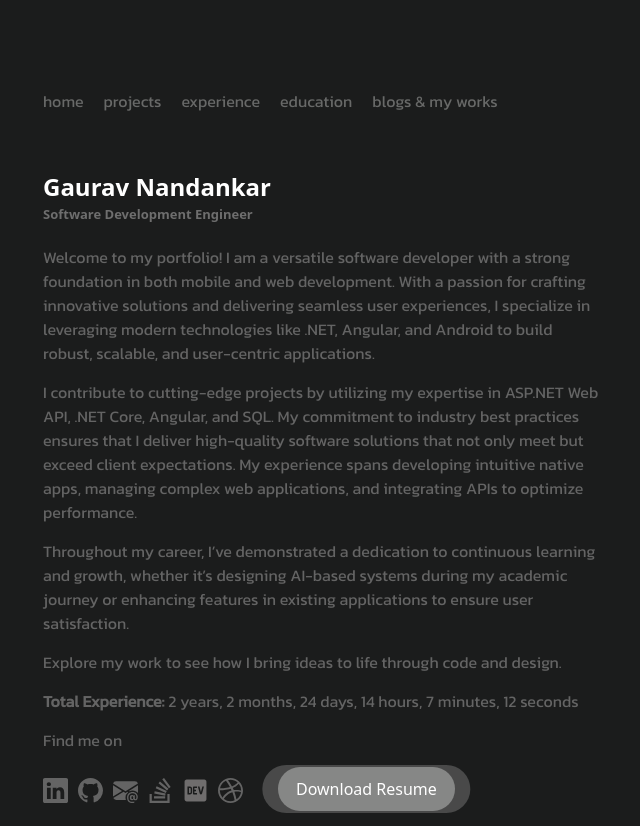
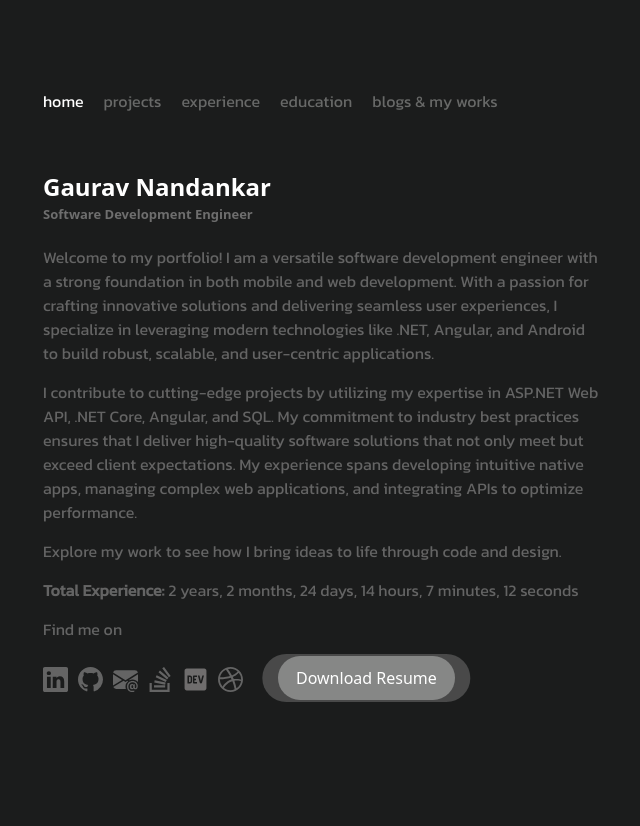
Before and after one commit to iamgauravn/gaurav-dev, an Angular app: page / in a window 1280 px wide. Shown: the whole page, without its empty margins (39-679 px from the left). After the commit the page ends 800 px from the top, so only its background shows below. Built offline with nearby package versions, Linux system fonts and the light colour scheme.

Commit message:
minor changes

```diff
--- a/src/app/nav/nav.component.css
+++ b/src/app/nav/nav.component.css
@@ -52,6 +52,10 @@
 
 #icons a:last-child {
     margin-right: 0;
+}
+
+.header a.active {
+    color: white;
 }
 
 /* Responsive styles */
--- a/src/app/nav/nav.component.html
+++ b/src/app/nav/nav.component.html
@@ -1,10 +1,9 @@
 <div class="container">
     <div class="header">
-        <a id="regular" (click)="openHome()" >home</a>
-        <a id="regular" (click)="openProjects()">projects</a>
-        <a id="regular" (click)="openExperience()">experience</a>
-        <a id="regular" (click)="openEducation()">education</a>
-        <a id="regular" (click)="openBlogs()">blogs & my works</a>
+        <a id="regular" (click)="openHome()" [ngClass]="{'active': isActive('/')}">home</a>
+        <a id="regular" (click)="openProjects()" [ngClass]="{'active': isActive('/projects')}">projects</a>
+        <a id="regular" (click)="openExperience()" [ngClass]="{'active': isActive('/experience')}">experience</a>
+        <a id="regular" (click)="openEducation()" [ngClass]="{'active': isActive('/education')}">education</a>
+        <a id="regular" (click)="openBlogs()" [ngClass]="{'active': isActive('/blogs')}">blogs & my works</a>
     </div>
-
 </div>
--- a/src/app/nav/nav.component.ts
+++ b/src/app/nav/nav.component.ts
@@ -1,5 +1,6 @@
 import { Component } from '@angular/core';
-import { Router } from '@angular/router';
+import { NavigationEnd, Router } from '@angular/router';
+import { filter } from 'rxjs/operators';
 
 @Component({
   selector: 'app-nav',
@@ -8,10 +9,19 @@ import { Router } from '@angular/router';
 })
 export class NavComponent {
 
-  constructor(private router : Router) {
+  currentRoute: string = '';
 
+  constructor(private router: Router) {}
+
+  ngOnInit() {
+    this.router.events.pipe(
+      filter(event => event instanceof NavigationEnd)
+    ).subscribe(event => {
+      const navigationEnd = event as NavigationEnd;
+      console.log('Current URL:', navigationEnd.urlAfterRedirects); // Debugging line
+      this.currentRoute = navigationEnd.urlAfterRedirects;
+    });
   }
-
 
   openHome() {
     this.router.navigate([''])
@@ -33,5 +43,9 @@ export class NavComponent {
     this.router.navigate(['blogs'])
   }
 
+  isActive(route: string): boolean {
+    console.log('Checking route:', route, 'Current route:', this.currentRoute); // Debugging line
+    return this.currentRoute === route;
+  }
 
 }
--- a/src/app/pages/blogs/blogs.component.html
+++ b/src/app/pages/blogs/blogs.component.html
@@ -4,8 +4,8 @@
         I regularly share insights and updates on various platforms. Here’s where you can find my contributions:
     </p>
     <div class="blogs-grid">
-        <div class="blog-item">
-            <a id="logo" (click)="open(1)" target="_blank">
+        <div class="blog-item" (click)="open(5)">
+            <a id="logo" target="_blank">
                 <div class="logo-container">
                     <svg width="100" height="100" xmlns="http://www.w3.org/2000/svg" viewBox="0 0 448 512">
                         <path fill="#6f6d6d" d="M120.1 208.3c-3.9-2.9-7.8-4.4-11.7-4.4H91v104.5h17.5c3.9 0 7.8-1.5 11.7-4.4 3.9-2.9 5.8-7.3 5.8-13.1v-69.7c0-5.8-2-10.2-5.8-13.1zM404.1 32H43.9C19.7 32 .1 51.6 0 75.8v360.4C.1 460.4 19.7 480 43.9 480h360.2c24.2 0 43.8-19.6 43.9-43.8V75.8c-.1-24.2-19.7-43.8-43.9-43.8zM154.2 291.2c0 18.8-11.6 47.3-48.4 47.3h-46.4V173h47.4c35.4 0 47.4 28.5 47.4 47.3l0 70.9zm100.7-88.7H201.6v38.4h32.6v29.6H201.6v38.4h53.3v29.6h-62.2c-11.2 .3-20.4-8.5-20.7-19.7V193.7c-.3-11.2 8.6-20.4 19.7-20.7h63.2l0 29.5zm103.6 115.3c-13.2 30.8-36.9 24.6-47.4 0l-38.5-144.8h32.6l29.7 113.7 29.6-113.7h32.6l-38.5 144.8z"/>
@@ -15,8 +15,8 @@
             </a>
             <p class="blog-description">Explore my blog posts on Dev for in-depth guides and tutorials on using various technologies effectively.</p>
         </div>
-        <div class="blog-item">
-            <a id="logo" (click)="open(6)" target="_blank">
+        <div class="blog-item" (click)="open(6)">
+            <a id="logo" target="_blank">
                 <div class="logo-container">
                     <svg xmlns="http://www.w3.org/2000/svg" width="100" height="100" fill="currentColor" class="bi bi-dribbble" viewBox="0 0 16 16">
                         <path fill-rule="evenodd" d="M8 0C3.584 0 0 3.584 0 8s3.584 8 8 8c4.408 0 8-3.584 8-8s-3.592-8-8-8m5.284 3.688a6.8 6.8 0 0 1 1.545 4.251c-.226-.043-2.482-.503-4.755-.217-.052-.112-.096-.234-.148-.355-.139-.33-.295-.668-.451-.99 2.516-1.023 3.662-2.498 3.81-2.69zM8 1.18c1.735 0 3.323.65 4.53 1.718-.122.174-1.155 1.553-3.584 2.464-1.12-2.056-2.36-3.74-2.551-4A7 7 0 0 1 8 1.18m-2.907.642A43 43 0 0 1 7.627 5.77c-3.193.85-6.013.833-6.317.833a6.87 6.87 0 0 1 3.783-4.78zM1.163 8.01V7.8c.295.01 3.61.053 7.02-.971.199.381.381.772.555 1.162l-.27.078c-3.522 1.137-5.396 4.243-5.553 4.504a6.82 6.82 0 0 1-1.752-4.564zM8 14.837a6.8 6.8 0 0 1-4.19-1.44c.12-.252 1.509-2.924 5.361-4.269.018-.009.026-.009.044-.017a28.3 28.3 0 0 1 1.457 5.18A6.7 6.7 0 0 1 8 14.837m3.81-1.171c-.07-.417-.435-2.412-1.328-4.868 2.143-.338 4.017.217 4.251.295a6.77 6.77 0 0 1-2.924 4.573z"/>
@@ -26,8 +26,8 @@
             </a>
             <p class="blog-description">Check out my UI designs and creative projects showcased on Dribbble. Explore my design portfolio and get inspired!</p>
         </div>
-        <div class="blog-item">
-            <a id="logo" (click)="open(4)" target="_blank">
+        <div class="blog-item" (click)="open(4)">
+            <a id="logo" target="_blank">
                 <div class="logo-container">
                     <svg xmlns="http://www.w3.org/2000/svg" width="100" height="100" fill="currentColor" class="bi bi-stack-overflow" viewBox="0 0 16 16">
                         <path d="M12.412 14.572V10.29h1.428V16H1v-5.71h1.428v4.282z"/>
--- a/src/app/pages/index-page/index-page.component.html
+++ b/src/app/pages/index-page/index-page.component.html
@@ -6,13 +6,10 @@
         <div class="description">
 
             <p id="regular">
-                Welcome to my portfolio! I am a versatile software developer with a strong foundation in both mobile and web development. With a passion for crafting innovative solutions and delivering seamless user experiences, I specialize in leveraging modern technologies like .NET, Angular, and Android to build robust, scalable, and user-centric applications.
+                Welcome to my portfolio! I am a versatile software development engineer with a strong foundation in both mobile and web development. With a passion for crafting innovative solutions and delivering seamless user experiences, I specialize in leveraging modern technologies like .NET, Angular, and Android to build robust, scalable, and user-centric applications.
             </p>
             <p id="regular">
                 I contribute to cutting-edge projects by utilizing my expertise in ASP.NET Web API, .NET Core, Angular, and SQL. My commitment to industry best practices ensures that I deliver high-quality software solutions that not only meet but exceed client expectations. My experience spans developing intuitive native apps, managing complex web applications, and integrating APIs to optimize performance.
-            </p>
-            <p id="regular">
-                Throughout my career, I’ve demonstrated a dedication to continuous learning and growth, whether it’s designing AI-based systems during my academic journey or enhancing features in existing applications to ensure user satisfaction.
             </p>
             <p id="regular">
                 Explore my work to see how I bring ideas to life through code and design.
--- a/src/app/pages/index-page/index-page.component.ts
+++ b/src/app/pages/index-page/index-page.component.ts
@@ -6,7 +6,7 @@ import { Router } from '@angular/router';
   templateUrl: './index-page.component.html',
   styleUrl: './index-page.component.css'
 })
-export class IndexPageComponent {
+export class IndexPageComponent  {
 
   totalExperienceStartDate = new Date('2022-06-01');
 
```
